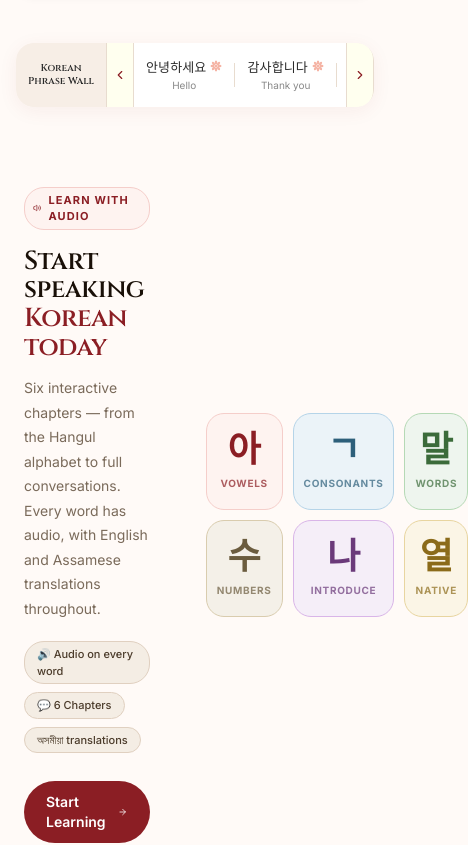
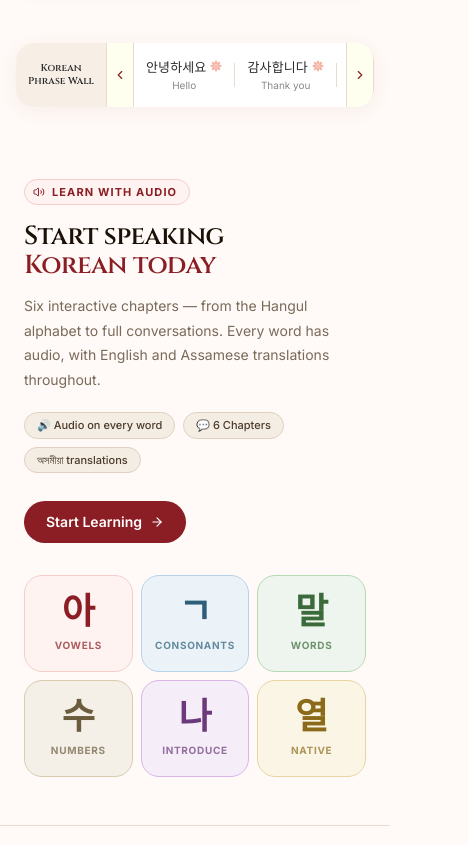
Before and after one commit to nayanjyotigogoi/dk-club, a Next.js app: page / in a window 390 px wide. Shown: the part 1000-1845 px from the top of the page, 468 px wide, since content can reach past the window. Built offline with nearby package versions, Linux system fonts and the light colour scheme; no server answers.

Commit message:
Fix learn banner responsive layout on mobile screens
Co-Authored-By: Claude Sonnet 4.6 <noreply@anthropic.com>

```diff
--- a/components/learn-banner-section.tsx
+++ b/components/learn-banner-section.tsx
@@ -15,9 +15,17 @@ const CHAPTERS = [
 
 export function LearnBannerSection() {
   return (
-    <section className="bg-background" style={{ borderBottom: '1px solid #E8DCCF', padding: '56px 0' }}>
+    <section className="bg-background" style={{ borderBottom: '1px solid #E8DCCF', padding: '48px 0' }}>
+      <style>{`
+        .learn-banner-grid { display: grid; grid-template-columns: 1fr 1fr; gap: 56px; align-items: center; }
+        .learn-chapter-grid { display: grid; grid-template-columns: repeat(3, 1fr); gap: 10px; }
+        @media (max-width: 768px) {
+          .learn-banner-grid { grid-template-columns: 1fr; gap: 32px; }
+          .learn-chapter-grid { grid-template-columns: repeat(3, 1fr); gap: 8px; }
+        }
+      `}</style>
       <div style={{ maxWidth: '1200px', margin: '0 auto', padding: '0 24px' }}>
-        <div style={{ display: 'grid', gridTemplateColumns: '1fr 1fr', gap: '56px', alignItems: 'center' }}>
+        <div className="learn-banner-grid">
 
           {/* Left: text */}
           <motion.div
@@ -51,7 +59,7 @@ export function LearnBannerSection() {
 
             <p className="font-sans" style={{
               fontSize: '14px', color: '#7A6A5A',
-              lineHeight: 1.75, marginBottom: '20px', maxWidth: '420px',
+              lineHeight: 1.75, marginBottom: '20px', maxWidth: '100%',
             }}>
               Six interactive chapters — from the Hangul alphabet to full conversations. Every word has audio, with English and Assamese translations throughout.
             </p>
@@ -85,7 +93,7 @@ export function LearnBannerSection() {
             whileInView={{ opacity: 1, y: 0 }}
             viewport={{ once: true }}
             transition={{ duration: 0.45, delay: 0.1 }}
-            style={{ display: 'grid', gridTemplateColumns: 'repeat(3, 1fr)', gap: '10px' }}
+            className="learn-chapter-grid"
           >
             {CHAPTERS.map((ch, i) => (
               <motion.div
```
